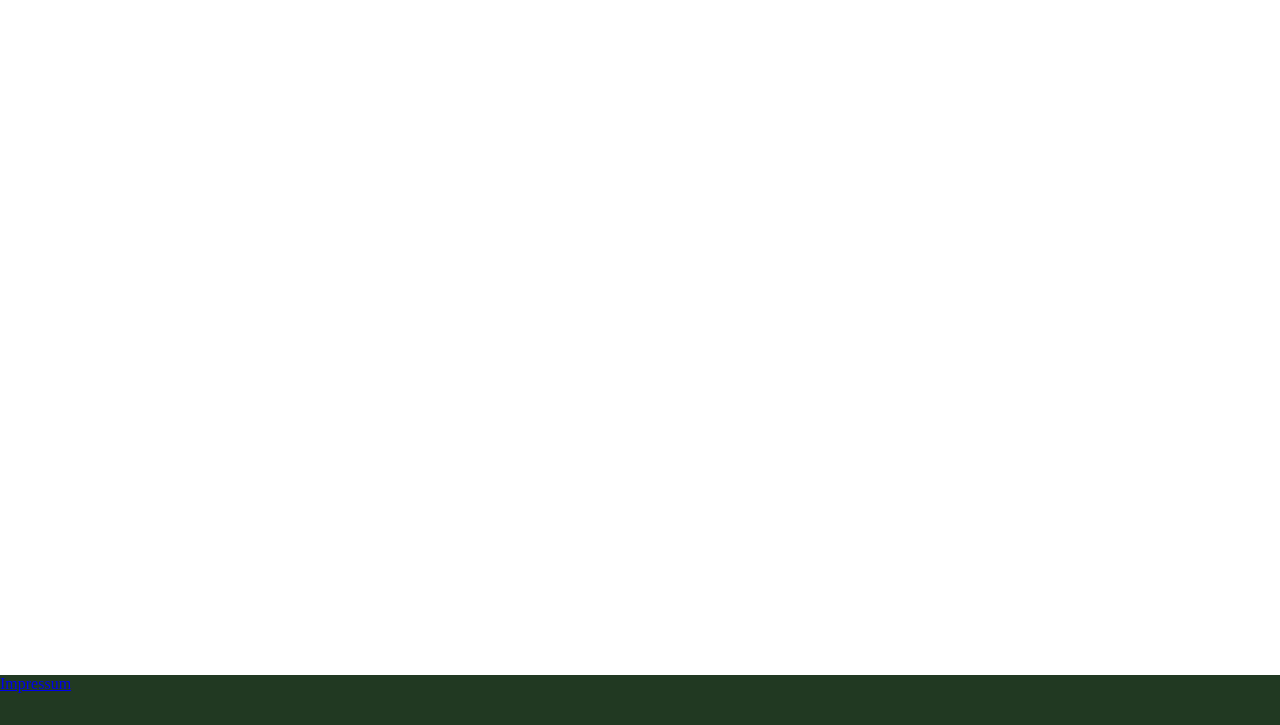
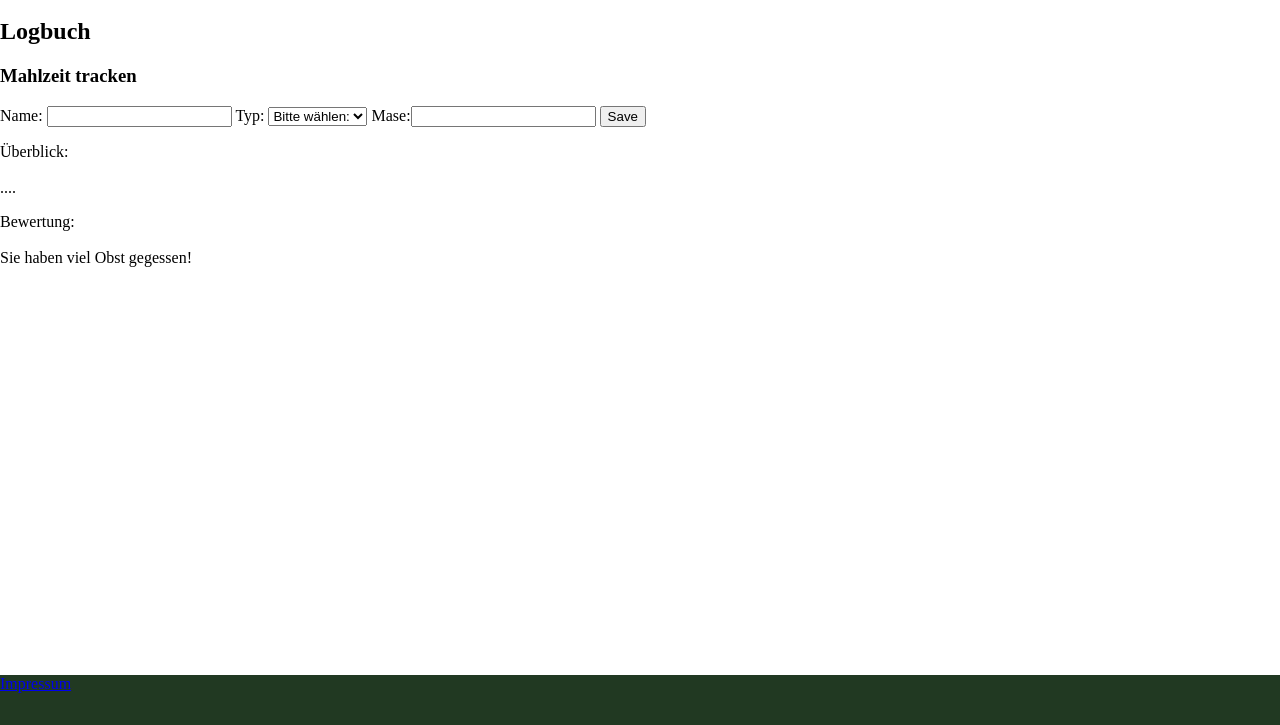
Before and after one commit to lenolie/Uebung_1, a plain HTML site: page artikel.html in a window 1280 px wide. Shown: the part 75-800 px from the top of the page. Drawn offline with Linux system fonts and the light colour scheme.

Commit message:
Log-Buch hinzugefügt

```diff
--- a/artikel.html
+++ b/artikel.html
@@ -16,12 +16,45 @@
         <main>
             Artikel
             BMI Rechner
-            Log-Buch
+
+            <div id="logbuch">
+                <h2>Logbuch</h2>
+                <h3>Mahlzeit tracken</h3>
+
+                <form name="mtracken">
+                    Name: <input type="text" id="name">
+
+                    <label>Typ:
+                        <select id="typ">
+                            <option value="">Bitte wählen:</option>
+                            <option value="mahlzeit">Mahlzeit</option>
+                            <option value="süßes">Süßes</option>
+                            <option value="obst">Obst</option>
+                        </select>
+                    </label>
+                    Mase:<input type="number" id="eingabe1" placeholder="">
+                    <input type="button" value="Save" id="button" onclick="ausgabe()"><br>
+
+
+            <form id="logbuch">
+
+            <p><span>Überblick:</span> <br></br>
+                <time aria-current="date" id="zeit"></time>
+                ..</output>..</p>
+            <p><span>Bewertung:</span> <br></br><output id="bewertung" for="typ"></output> Sie haben viel Obst gegessen!</p>
+
+        </form>
         </main>
 
         <footer>
             <a href="impressum.html">Impressum</a>
         </footer>
     </div>
+    <script>
+            function ausgabe() {
+                document.getElementById("ausgabefeld").innerHTML = eingabe;
+              }
+
+              </script>
 </body>
 </html>
--- a/style.css
+++ b/style.css
@@ -4,7 +4,6 @@ html, body {
     margin: 0px;
     width: 100%;
     height: 100%;
-    background-color: ;
 }
 
 .wrapper {
```
Also changed, not shown: logbuch.html (added, +56 -0 lines).
